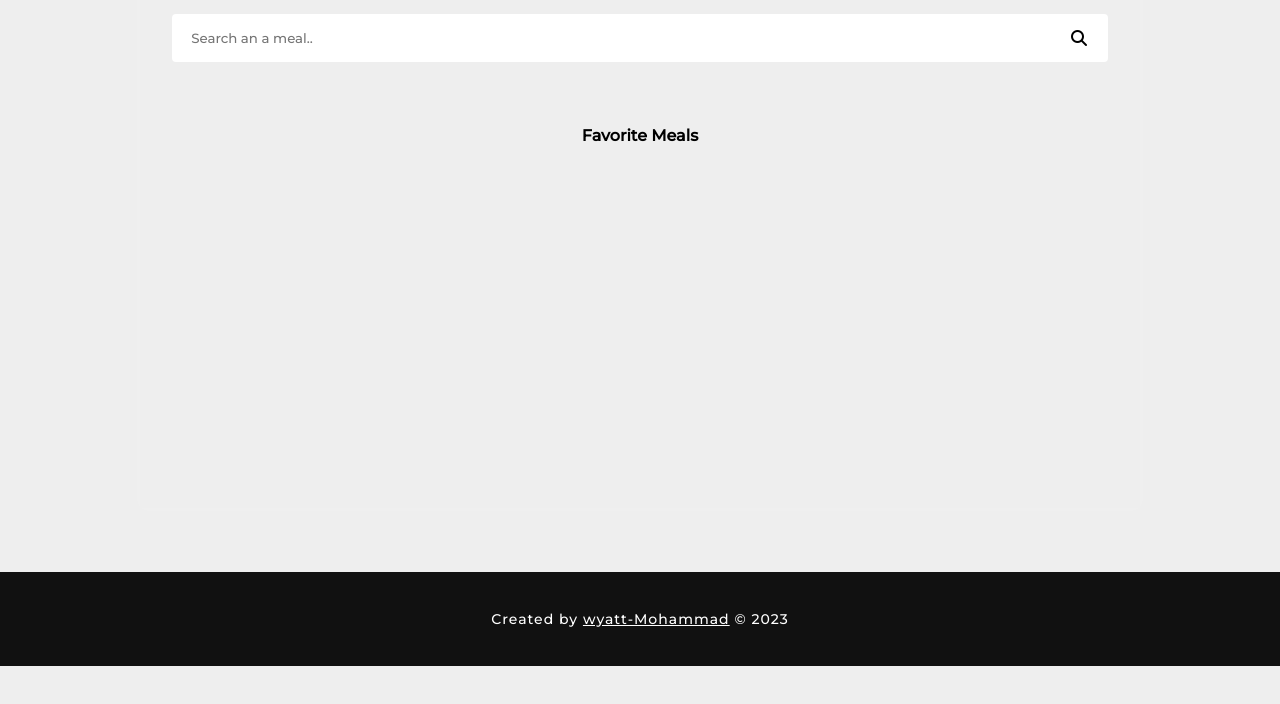
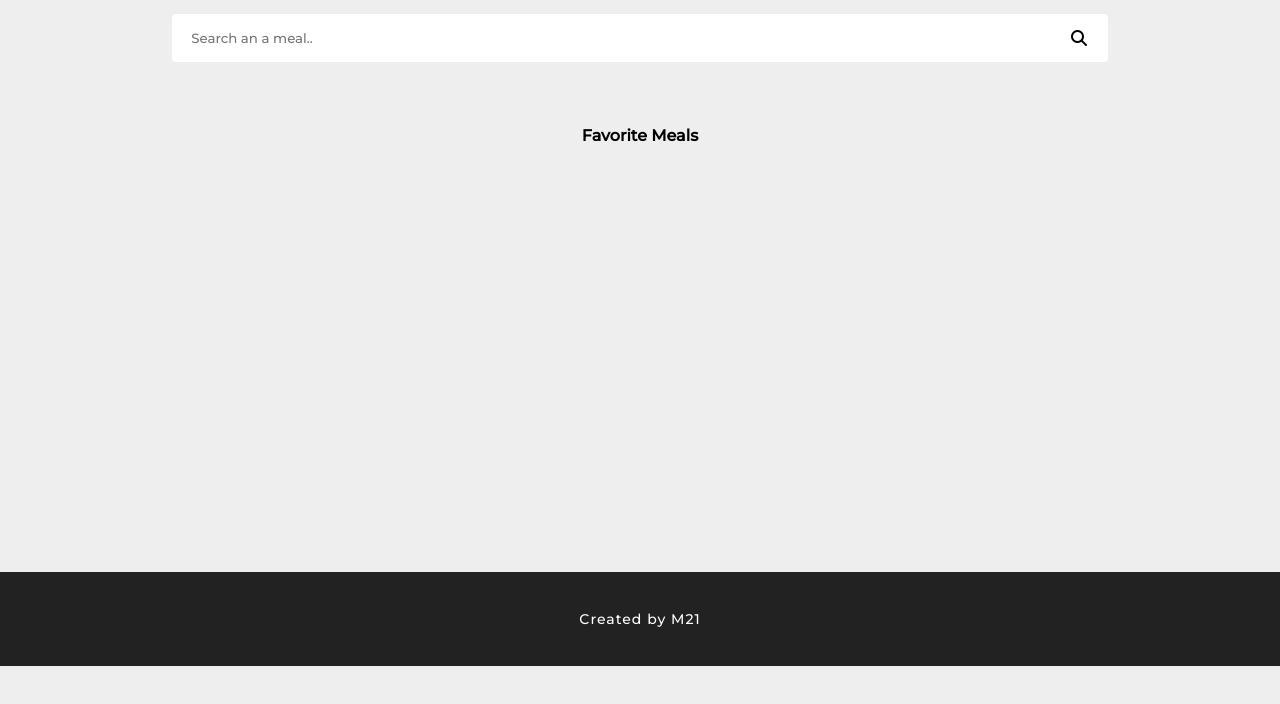
Before and after one commit to mohamadc21/recipe-app, a plain HTML site: page index.html in a window 1280 px wide. Shown: the part 92-796 px from the top of the page. Drawn offline with Linux system fonts and the light colour scheme; no server answers.

Commit message:
Recipe app

```diff
--- a/index.html
+++ b/index.html
@@ -41,13 +41,7 @@
         </div>
     </section>
     <footer>
-        <p id="footer-info"></p>
+        <p id="footer-info">Created by <a href="https://github.com/mohamadc21">M21</a></p>
     </footer>
-    <script>
-        document.getElementById("footer-info").innerHTML = `
-        Created by <a href="mailto:wyattmohammad1371017@gmail.com">wyatt-Mohammad</a> &copy ${new Date().getFullYear()}
-        `
-    </script>
-
 </body>
 </html>
--- a/style.css
+++ b/style.css
@@ -293,7 +293,7 @@ main {
 
 footer {
     margin-top: 4rem;
-    background-color: #111;
+    background-color: #222;
     color: #fff;
     padding: 1.5rem;
     text-align: center;
@@ -304,6 +304,11 @@ footer {
 
 footer p a {
     color: #fff;
+    text-decoration: none;
+}
+
+footer p a:hover {
+    text-decoration: underline;
 }
 
 
```
